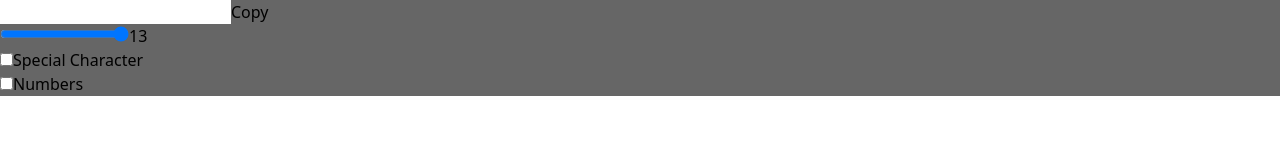
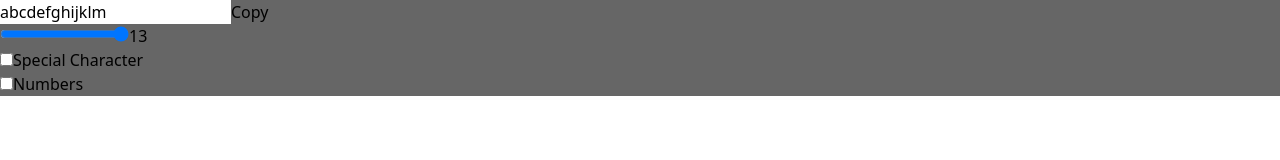
Before and after one commit to Krunalsinh7718/learn-react-1, a React (Vite) app in the folder vitereact01/: page / in a window 1280 px wide. Shown: the top 160 px of the page. Built offline with nearby package versions, Linux system fonts and the light colour scheme.

Commit message:
password generator

```diff
--- a/vitereact01/src/password-generator/PasswordGenerator.jsx
+++ b/vitereact01/src/password-generator/PasswordGenerator.jsx
@@ -1,4 +1,15 @@
+import { useState } from "react";
+
 function PasswordGenerator() {
+    const a2z = "abcdefghijklmnopqrstuvwxyz";
+    const o29 = "1234567890";
+    const spChar = "`!@#$%^&*()_+{}<>?{}.,-="
+
+    const [password, setPassword] = useState("abcdefghijklm");
+
+
+
+
     return (<>
         <div className="min-h-screen" style={{ backgroundColor: "#666" }}>
             <div className="fixed top-10 left-0 right-0 p-4 m-auto max-w-xl bg-gray-200 rounded-md flex flex-col gap-2">
@@ -6,6 +17,7 @@ function PasswordGenerator() {
                     <input
                         class="flex h-10 w-full rounded-md border border-black/30 bg-transparent px-3 py-2 text-sm placeholder:text-gray-600 focus:outline-none focus:ring-1 focus:ring-black/30 focus:ring-offset-1 disabled:cursor-not-allowed disabled:opacity-50"
                         type="text"
+                        value={password}
                     />
                     <button
                         type="button"
```
